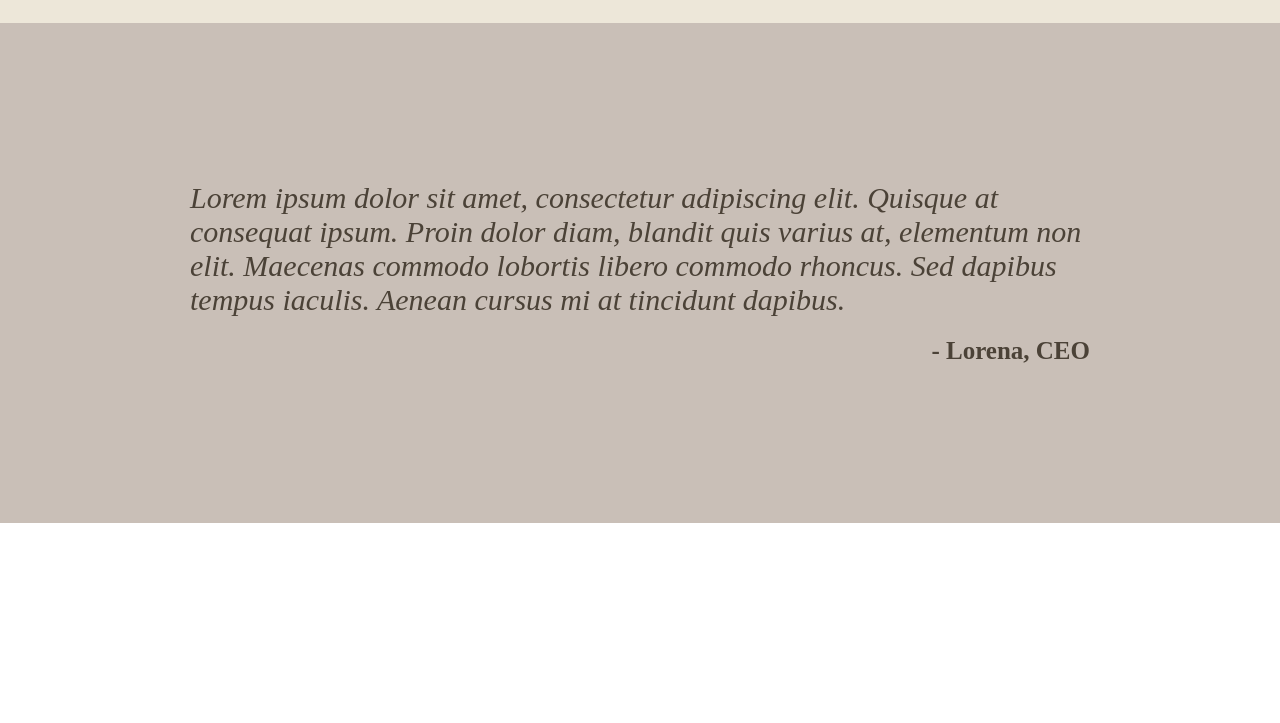
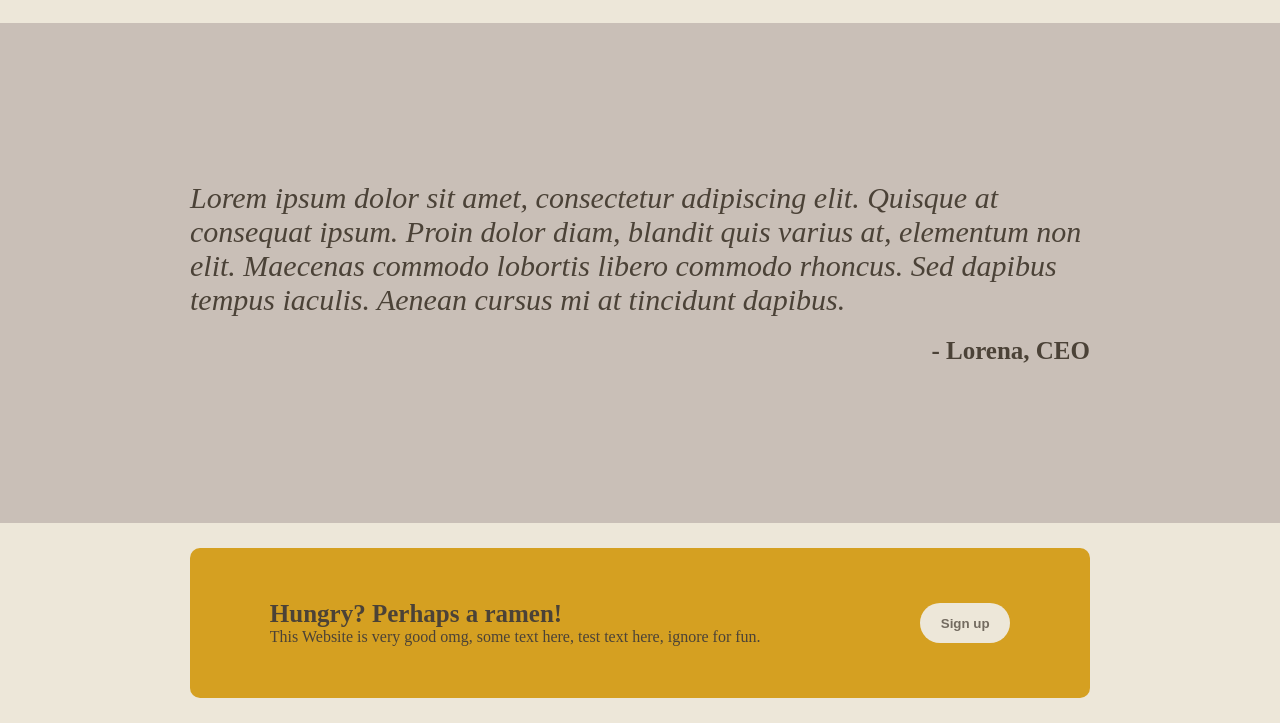
Before and after one commit to psytins/panda-cantina-webpage, a plain HTML site: page index.html in a window 1280 px wide. Shown: the part 837-1560 px from the top of the page. Before the commit the page ends 1360 px from the top, so only its background shows below. Drawn offline with Linux system fonts and the light colour scheme.

Commit message:
subscribe area added

```diff
--- a/index.html
+++ b/index.html
@@ -20,7 +20,7 @@
                 <div class="header-intro">
                     <div class="header-title">This Website is the best</div>
                     <div class="header-text"><p>This Website is very good omg, some text here, test text here, ignore for fun.</p></div>
-                    <div><input type="button" value="Sign up" class="button-signup"></div>
+                    <div><input type="button" value="Sign up" class="header-signup-button"></div>
                 </div>
                 <div class="header-image">Some Image Here.</div>
             </div>
@@ -52,9 +52,17 @@
                 <div class="quote-owner"><p>- Lorena, CEO</p></div>
             </div>
         </div>
-
-    </body>
+        <div class="subscribe-area-container">
+            <div class="subscribe-box">
+                <div class="subscribe-text">
+                    <div class="subscribe-text-tittle"><p>Hungry? Perhaps a ramen!</p></div>
+                    <div class="subscribe-text-subtext"><p>This Website is very good omg, some text here, test text here, ignore for fun.</p></div>
+                </div>
+                <div><input type="button" value="Sign up" class="subscribe-signup-button"></div>
+            </div>
+        </div>
 
 
 
+    </body>
 </html>
--- a/style.css
+++ b/style.css
@@ -66,7 +66,7 @@
     font-size: 20px;
     margin-bottom: 20px;
 }
-.button-signup{
+.header-signup-button{
     font-weight: bold;
     background-color: #736B60;
     color: #EDE7D9;
@@ -74,6 +74,11 @@
     height: 40px;
     border: 0px;
     border-radius: 20px;
+    transition-duration: 0.4s;
+}
+.header-signup-button:hover{
+    background-color: #EDE7D9;
+    color: #736B60;
 }
 
 /*############# Information One ###############*/
@@ -138,3 +143,45 @@
     margin-top: 20px;
 
 }
+
+/*############# Subscribe Area ###############*/
+.subscribe-area-container{
+    background-color: #EDE7D9;
+    display: flex;
+    flex-direction: column;
+    justify-content: center;
+    align-items: center;
+    height: 200px;
+}
+
+.subscribe-box{
+    border-radius: 10px;
+    background-color: #D5A021;
+    width: 900px;
+    height: 150px;
+    display: flex;
+    justify-content: space-around;
+    align-items: center;
+}
+
+.subscribe-text{
+    color: #4B4237;
+}
+.subscribe-text-tittle{
+    font-weight: bold;
+    font-size: 25px;
+}
+.subscribe-signup-button{
+    font-weight: bold;
+    background-color: #736B60;
+    color: #EDE7D9;
+    width: 90px;
+    height: 40px;
+    border: 0px;
+    border-radius: 20px;
+    transition-duration: 0.4s;
+}
+.subscribe-signup-button{
+    background-color: #EDE7D9;
+    color: #736B60;
+}
```
